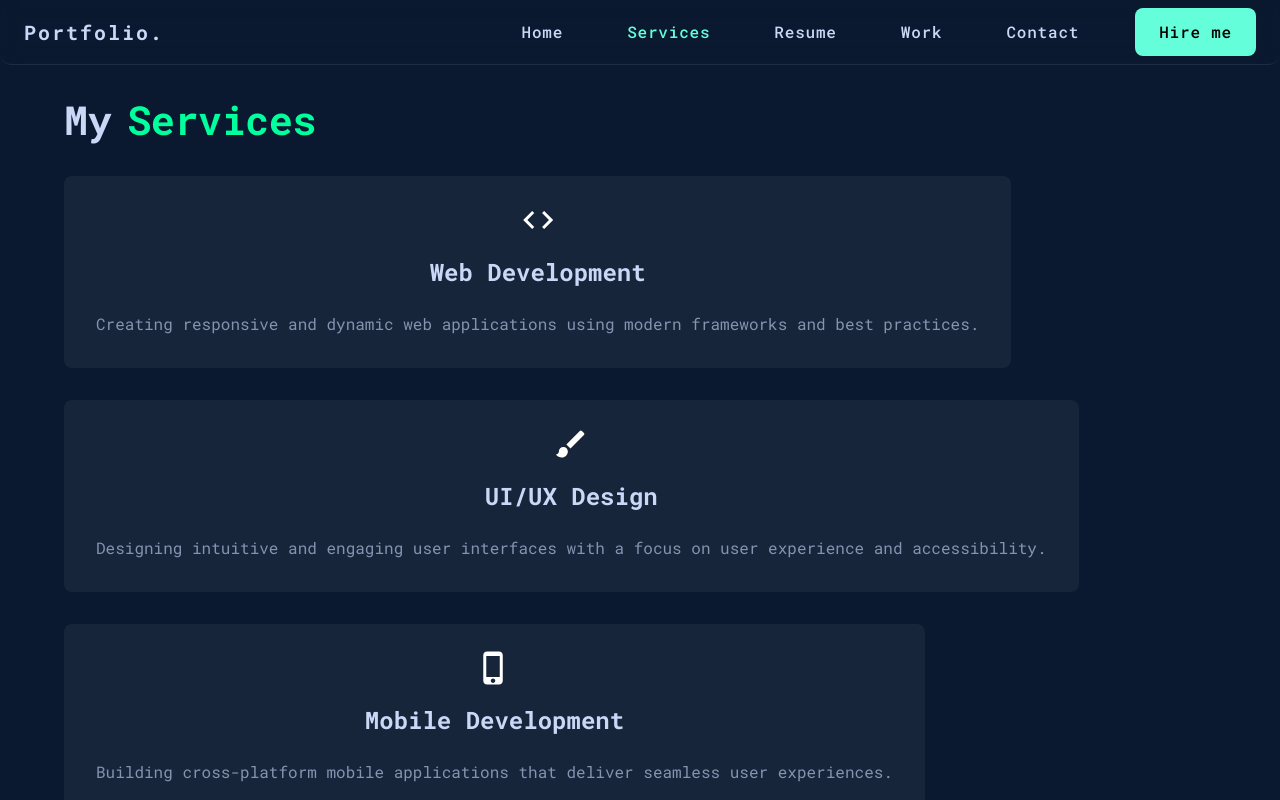
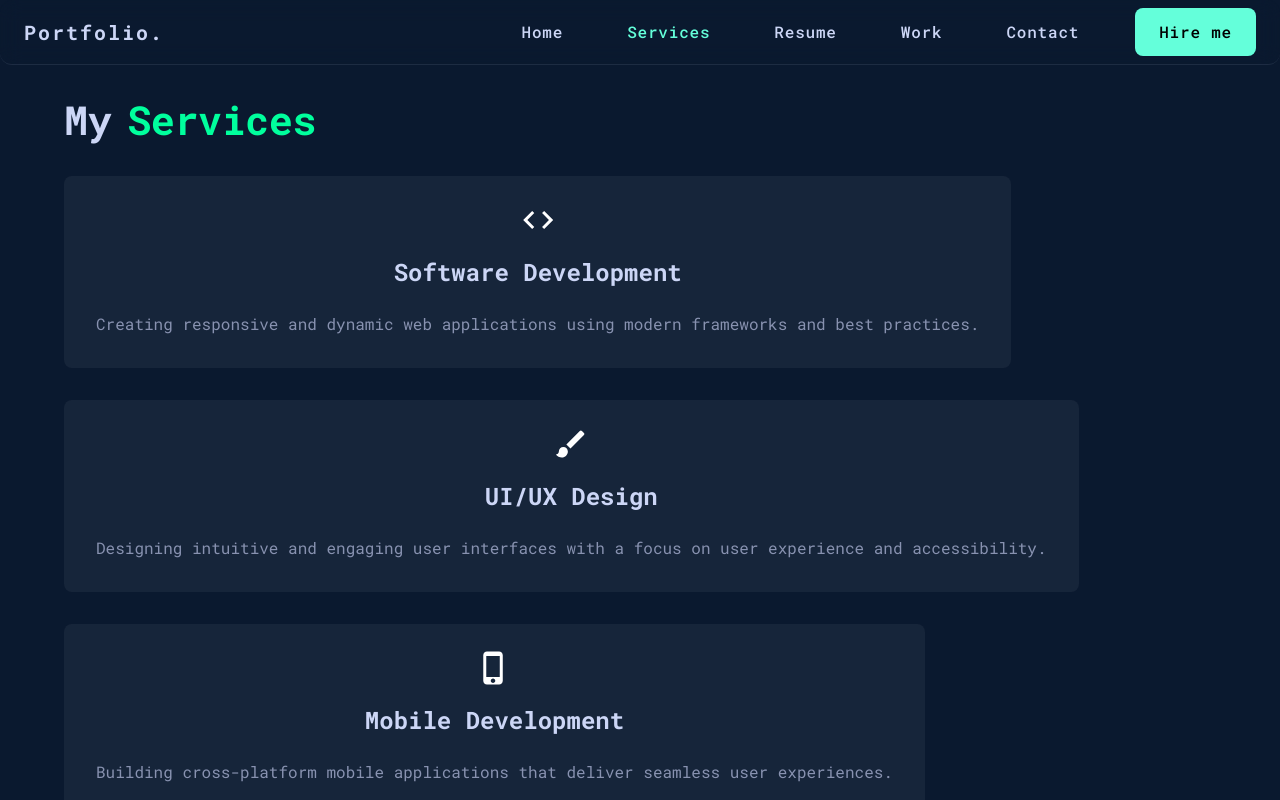
Before and after one commit to alaminskofficial/my-portfolio, a React (Vite) app: page /services in a window 1280 px wide. Shown: the top 800 px of the page. Built offline with nearby package versions, Linux system fonts and the light colour scheme.

Commit message:
few data chnages

```diff
--- a/src/components/Resume.jsx
+++ b/src/components/Resume.jsx
@@ -28,14 +28,15 @@ const Resume = () => {
   ];
 
   const skills = [
-    { name: "HTML/CSS", category: "Frontend" },
     { name: "JavaScript", category: "Frontend" },
+    { name: "Java", category: "Backend" },
+    { name: "TypeScript", category: "Frontend" },
     { name: "React.js", category: "Frontend" },
     { name: "Node.js", category: "Backend" },
-    { name: "TypeScript", category: "Frontend" },
+    { name: "SpringBoot", category: "Backend" },
     { name: "Next.js", category: "Full Stack" },
-    { name: "Java", category: "Backend" },
-    { name: "SpringBoot", category: "Backend" },
+    { name: "MERN" ,category :"Full Stack"},
+    { name: "HTML/CSS", category: "Frontend" },
     { name: "SQL/NoSQL", category: "Database" },
     { name: "Redis", category: "Cache" },
     { name: "Kafka/RabbitMQ", category: "Messaging Queue" },
@@ -45,7 +46,6 @@ const Resume = () => {
     { name: "Agile/Scrum", category: "Methodology" },
     { name: "CI/CD", category: "DevOps" },
     { name: "RESTful APIs", category: "API" },
-    { name: "MERN" ,category :"Full Stack"},
     {name :"Microservice", category:"Architecture"}
   ];
 
--- a/src/components/Services.jsx
+++ b/src/components/Services.jsx
@@ -7,7 +7,7 @@ const Services = () => {
   const services = [
     {
       icon: <Code />,
-      title: 'Web Development',
+      title: 'Software Development',
       description: 'Creating responsive and dynamic web applications using modern frameworks and best practices.',
       details: ['Responsive Design', 'SEO Optimization', 'E-commerce Solutions']
     },
```
